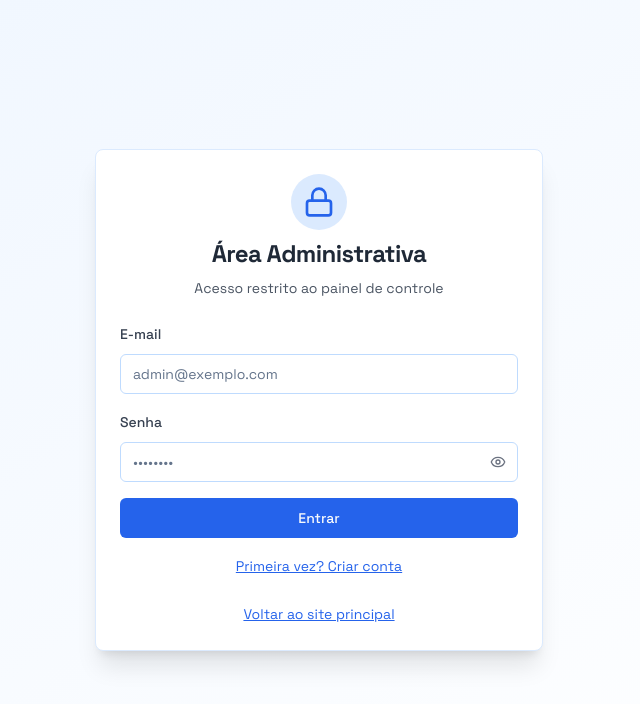
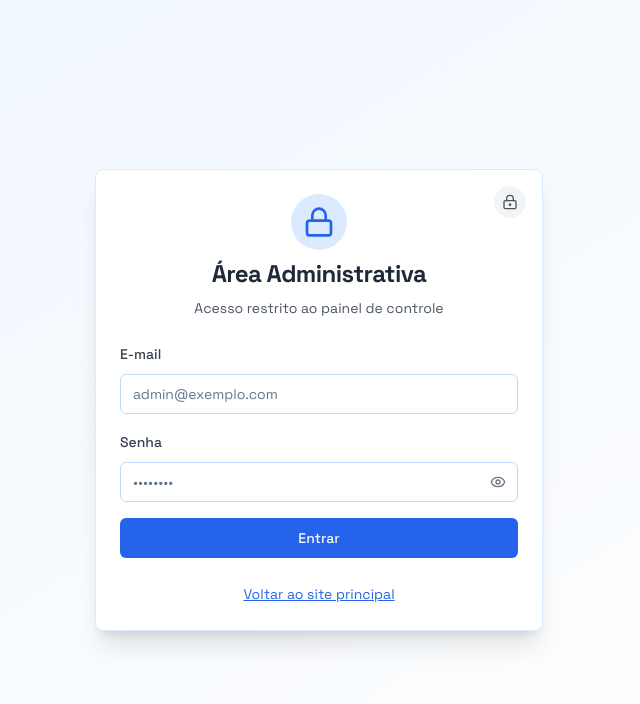
Before and after one commit to amcreativestudio/casting-caly-2, a React (Vite) app: page /admin in a window 1280 px wide. Shown: the top 704 px of the page, without its empty margins (321-961 px from the left). Built offline with nearby package versions, Linux system fonts and the light colour scheme.

Commit message:
Hide login text and add icon
Hide the "Primeira vez? Criar conta" text on the login page and implement a padlock icon to switch between login and registration views.

```diff
--- a/src/pages/AdminLogin.tsx
+++ b/src/pages/AdminLogin.tsx
@@ -5,7 +5,7 @@ import { Button } from "@/components/ui/button";
 import { Input } from "@/components/ui/input";
 import { Card, CardContent, CardHeader, CardTitle } from "@/components/ui/card";
 import { useToast } from "@/hooks/use-toast";
-import { Lock, Eye, EyeOff } from "lucide-react";
+import { Lock, Eye, EyeOff, LockKeyhole } from "lucide-react";
 
 const AdminLogin = () => {
   const [email, setEmail] = useState("");
@@ -90,16 +90,23 @@ const AdminLogin = () => {
     <div className="min-h-screen bg-gradient-to-br from-blue-50 to-white flex items-center justify-center p-4">
       <Card className="w-full max-w-md shadow-xl border-blue-100">
         <CardHeader className="text-center space-y-2">
-          <div className="flex justify-center">
+          <div className="flex justify-center items-center relative">
             <div className="p-3 bg-blue-100 rounded-full">
               <Lock className="h-8 w-8 text-blue-600" />
             </div>
+            <button
+              onClick={() => setIsSignUp(!isSignUp)}
+              className="absolute -top-2 -right-2 p-2 bg-gray-100 hover:bg-gray-200 rounded-full transition-colors"
+              title={isSignUp ? "Mudar para Login" : "Mudar para Cadastro"}
+            >
+              <LockKeyhole className="h-4 w-4 text-gray-600" />
+            </button>
           </div>
           <CardTitle className="text-2xl font-bold text-gray-800">
-            Área Administrativa
+            {isSignUp ? "Criar Conta Admin" : "Área Administrativa"}
           </CardTitle>
           <p className="text-gray-600 text-sm">
-            Acesso restrito ao painel de controle
+            {isSignUp ? "Cadastrar novo administrador" : "Acesso restrito ao painel de controle"}
           </p>
         </CardHeader>
 
@@ -153,15 +160,6 @@ const AdminLogin = () => {
             </Button>
           </form>
 
-          <div className="mt-4 text-center">
-            <button
-              onClick={() => setIsSignUp(!isSignUp)}
-              className="text-sm text-blue-600 hover:text-blue-700 underline"
-            >
-              {isSignUp ? "Já tem conta? Fazer login" : "Primeira vez? Criar conta"}
-            </button>
-          </div>
-
           <div className="mt-6 text-center">
             <button
               onClick={() => navigate("/")}
```
